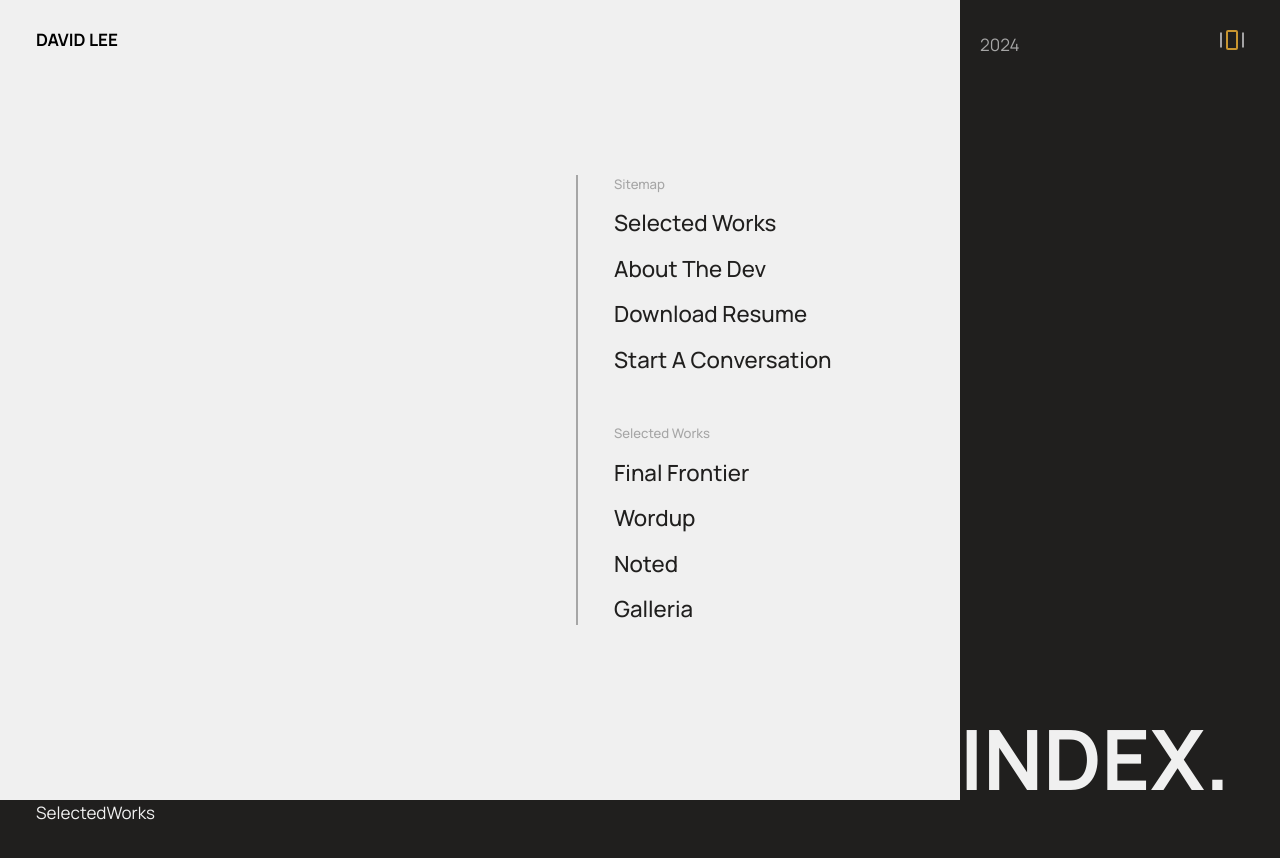
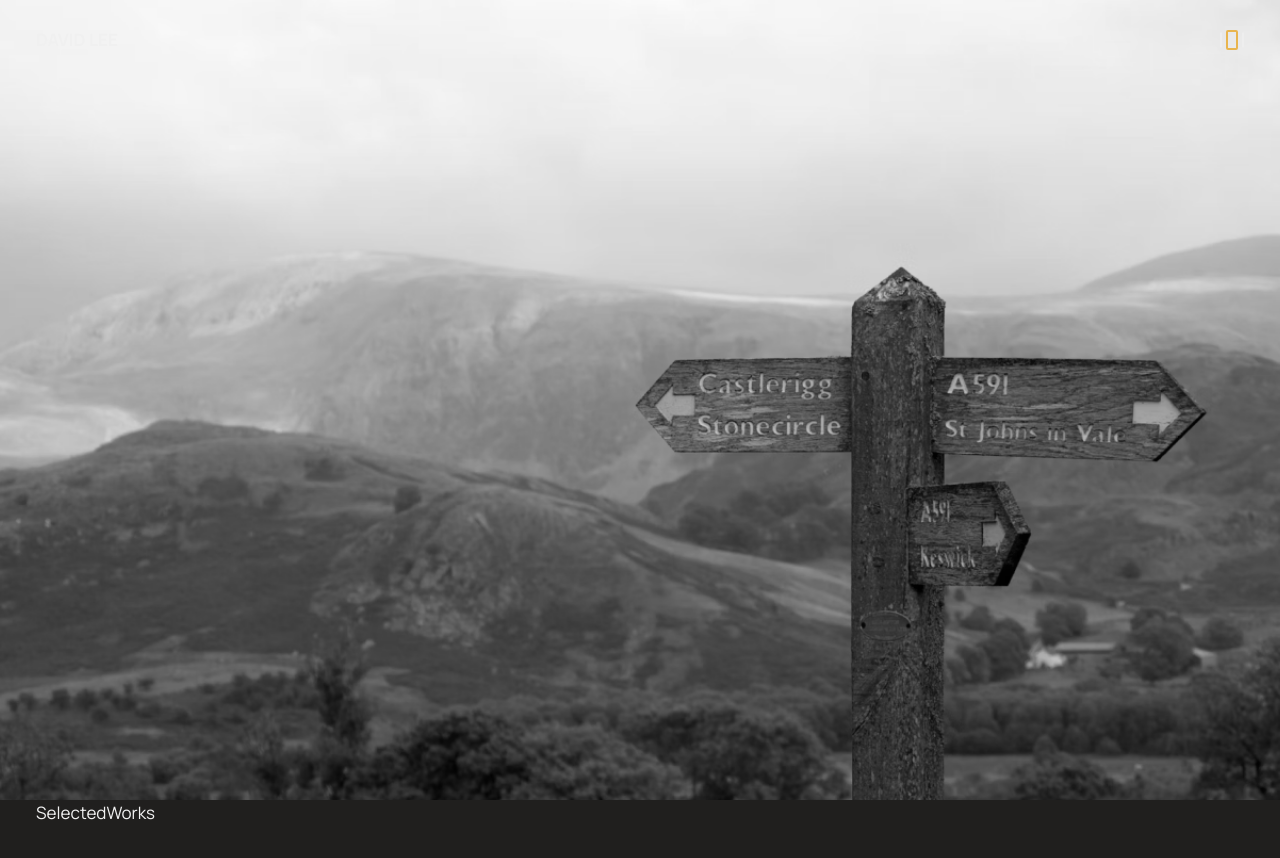
Before and after one commit to DLee1993/dev_portfolio, a React (Vite) app: page / in a window 1280 px wide. Both pictures are taken after a click on the button "open menu". Shown: the top 858 px of the page. Built offline with nearby package versions, Linux system fonts and the light colour scheme.

Commit message:
removed mix blend, all menu content

```diff
--- a/src/components/Header.jsx
+++ b/src/components/Header.jsx
@@ -2,7 +2,7 @@ import PropTypes from "prop-types";
 
 const Header = ({ menuOpen, setMenuOpen }) => {
     return (
-        <header className="fixed top-0 z-50 w-full min-h-20 flex justify-between items-center mix-blend-difference">
+        <header className="fixed top-0 z-50 w-full min-h-20 flex justify-between items-center">
             <a href="/" className="uppercase font-bold" id="logoText">
                 david lee
             </a>
--- a/src/components/Menu.jsx
+++ b/src/components/Menu.jsx
@@ -1,10 +1,9 @@
-import { useRef, useState } from "react";
+import { useRef } from "react";
 import PropTypes from "prop-types";
 import gsap from "gsap";
 import { useGSAP } from "@gsap/react";
-import { links, projects } from "../data/data";
+// import { links, projects } from "../data/data";
 const Menu = ({ setMenuOpen }) => {
-    const [hoverImage, setHoverImage] = useState("");
     const menu = useRef();
     const menuTL = gsap.timeline({ paused: true });
 
@@ -23,7 +22,6 @@ const Menu = ({ setMenuOpen }) => {
                 .to(menu.current, {
                     opacity: 1,
                     pointerEvents: "all",
-                    ease: "power4.inOut",
                 })
                 .to(
                     ".menuLink",
@@ -56,63 +54,11 @@ const Menu = ({ setMenuOpen }) => {
     };
 
     return (
-        <section id="menu" ref={menu} className="fixed top-0 left-0 z-40 flex w-screen h-screen">
-            <section className="w-full lg:w-3/4 min-h-screen pt-10 sm:pt-0 flex justify-between items-center bg-csWhite componentPadding">
-                <aside className="hidden md:flex justify-center items-center w-full lg:w-3/5">
-                    {hoverImage !== "" && (
-                        <figure className="absolute h-96 p-10 bg-csGrey/10">
-                            <img
-                                id="hoverImage"
-                                src={hoverImage}
-                                alt="project screenshot"
-                                aria-label="project screenshot"
-                                className="w-full h-full"
-                            />
-                        </figure>
-                    )}
-                </aside>
-                <aside
-                    id="menuLinks"
-                    className="w-full md:w-3/5 lg:w-2/5 h-full lg:h-auto flex flex-col justify-center items-start space-y-12 border-l-[2px] lg:border-csGrey text-lg md:bg-csBlack lg:bg-transparent componentXPadding"
-                >
-                    <ul id="pageLinks">
-                        <li id="menuListTitle">sitemap</li>
-                        {links.map((link, index) => (
-                            <li key={index} id="menuHoverEffect">
-                                <a
-                                    href={link.linkHref}
-                                    download={link.download}
-                                    className="block menuLink"
-                                >
-                                    {link.linkName}
-                                </a>
-                            </li>
-                        ))}
-                    </ul>
-                    <ul id="pageLinks">
-                        <li id="menuListTitle">selected works</li>
-                        {projects.map((link, index) => (
-                            <li key={index} id="menuHoverEffect">
-                                <a
-                                    href={link.linkHref}
-                                    target="_blank"
-                                    onMouseEnter={() => setHoverImage(link.image)}
-                                    onMouseLeave={() => setHoverImage("")}
-                                    className="block menuLink"
-                                >
-                                    {link.title}
-                                </a>
-                            </li>
-                        ))}
-                    </ul>
-                </aside>
-            </section>
-            <section className="relative hidden lg:block w-1/4 h-full md:bg-csBlack">
-                <p className="mt-8 ml-5 text-csGrey">2024</p>
-                <p className="absolute bottom-0 left-0 text-4xl lg:text-5xl font-bold uppercase leading-none">
-                    index.
-                </p>
-            </section>
+        <section
+            id="menu"
+            ref={menu}
+            className="fixed top-0 left-0 z-10 flex w-screen min-h-screen bg-csBlack bg-menu-bg bg-cover bg-no-repeat bg-center text-xl"
+        >
         </section>
     );
 };
--- a/src/data/data.js
+++ b/src/data/data.js
@@ -31,39 +31,6 @@ export const projects = [
     },
 ];
 
-export const components = [
-    {
-        title: "Final Frontier",
-        repo: "https://www.github.com",
-        image: "assets/andrew-neel-05nD5VT-714-unsplash 1.webp",
-    },
-    {
-        title: "wordup",
-        repo: "https://www.github.com",
-        image: "assets/patrick-fore-0gkw_9fy0eQ-unsplash (1) 1.webp",
-    },
-    {
-        title: "noted",
-        repo: "https://www.github.com",
-        image: "assets/andrew-neel-05nD5VT-714-unsplash 2.webp",
-    },
-    {
-        title: "Galleria",
-        repo: "https://www.github.com",
-        image: "assets/vincentas-liskauskas-TPhZnl2NEws-unsplash 1.webp",
-    },
-    {
-        title: "noted",
-        repo: "https://www.github.com",
-        image: "assets/andrew-neel-05nD5VT-714-unsplash 2.webp",
-    },
-    {
-        title: "Galleria",
-        repo: "https://www.github.com",
-        image: "assets/vincentas-liskauskas-TPhZnl2NEws-unsplash 1.webp",
-    },
-];
-
 export const links = [
     {
         linkName: "selected works",
--- a/src/index.css
+++ b/src/index.css
@@ -71,7 +71,7 @@
     }
 
     #pageLinks {
-        @apply text-csBlack md:text-csWhite lg:text-csBlack font-medium capitalize space-y-3;
+        @apply font-medium capitalize space-y-3;
     }
     #menuListTitle {
         @apply text-sm capitalize text-csGrey;
@@ -99,12 +99,4 @@
     #menuBtn.active .circle {
         @apply scale-100 border-csAccent;
     }
-
-    .white {
-        @apply bg-csWhite text-csBlack;
-    }
-
-    .black {
-        @apply bg-csBlack text-csWhite;
-    }
 }
--- a/tailwind.config.js
+++ b/tailwind.config.js
@@ -22,6 +22,9 @@ export default {
                 "4xl": "var(--font-size-4xl)",
                 "5xl": "var(--font-size-5xl)",
             },
+            backgroundImage: {
+                "menu-bg": "url('/assets/menu-bg.png')",
+            },
         },
     },
     plugins: [],
```
Also changed, not shown: public/assets/menu-bg.png (added).
